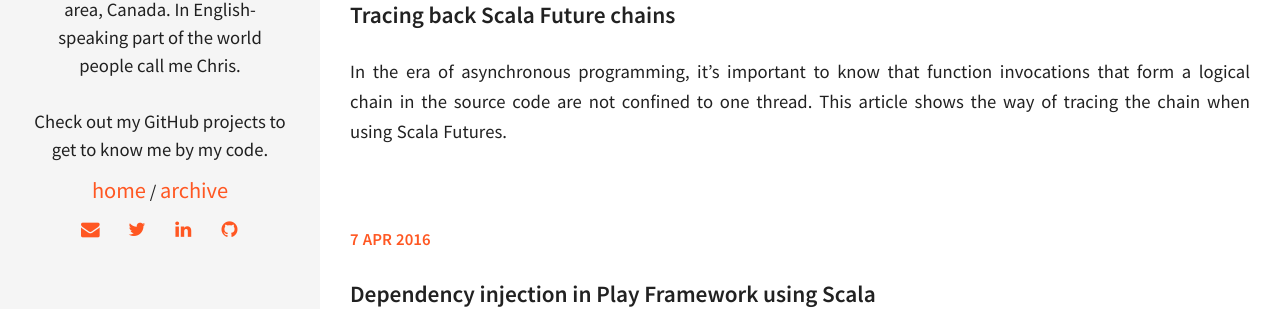
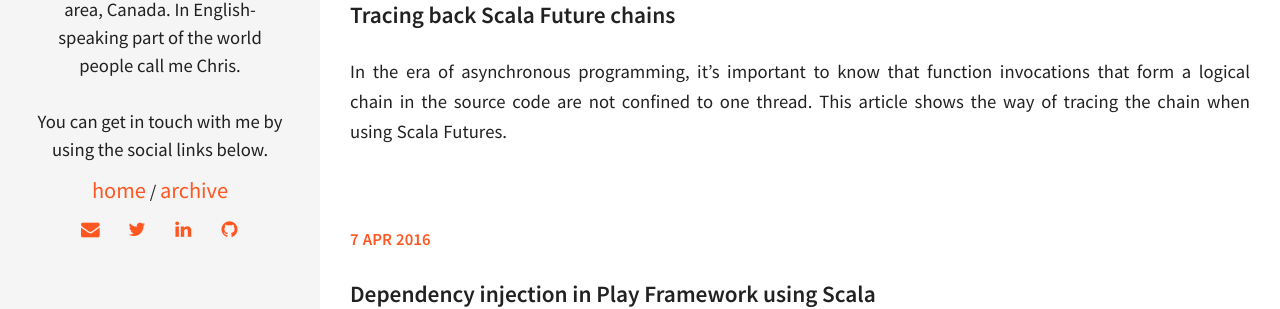
Before and after one commit to povder/pado.io, a Jekyll site: the page built from index.html, in a window 1280 px wide. Shown: the part 401-710 px from the top of the page. Built offline with Jekyll 4.4.1, drawn with Linux system fonts in a browser that asks for light colours; comment, search, counter and statistics services are not loaded.

Commit message:
Change the bio slightly

```diff
--- a/_config.yml
+++ b/_config.yml
@@ -37,7 +37,7 @@ owner:
   name: Krzysztof Pado
   avatar: kpado.jpeg
   job: "Software Developer"
-  bio: I'm a software dev currently residing in Greater Vancouver area, Canada. In English-speaking part of the world people call me Chris. <br> <br> Check out my GitHub projects to get to know me by my code.
+  bio: I'm a software dev currently residing in Greater Vancouver area, Canada. In English-speaking part of the world people call me Chris. <br> <br> You can get in touch with me by using the social links below.
   email: povder@gmail.com
   disqus-shortname: krzysztof-pado
   twitter: _povder #username
```
